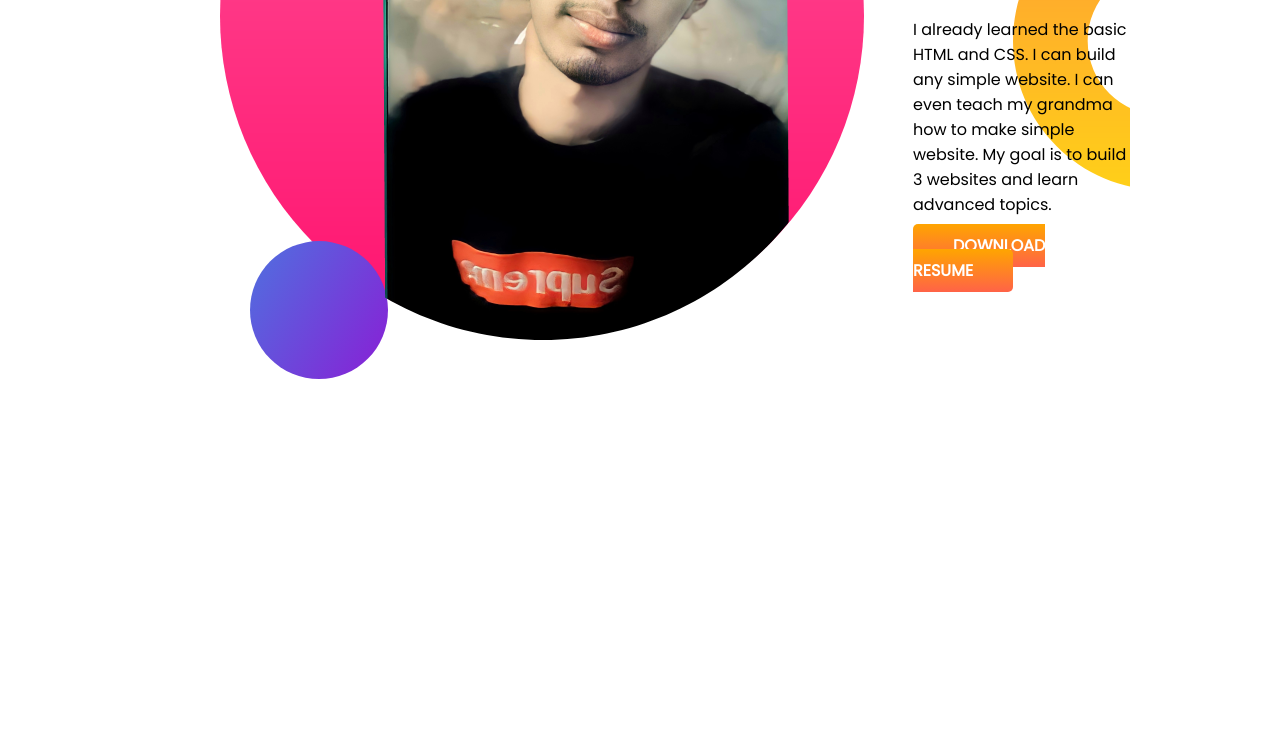
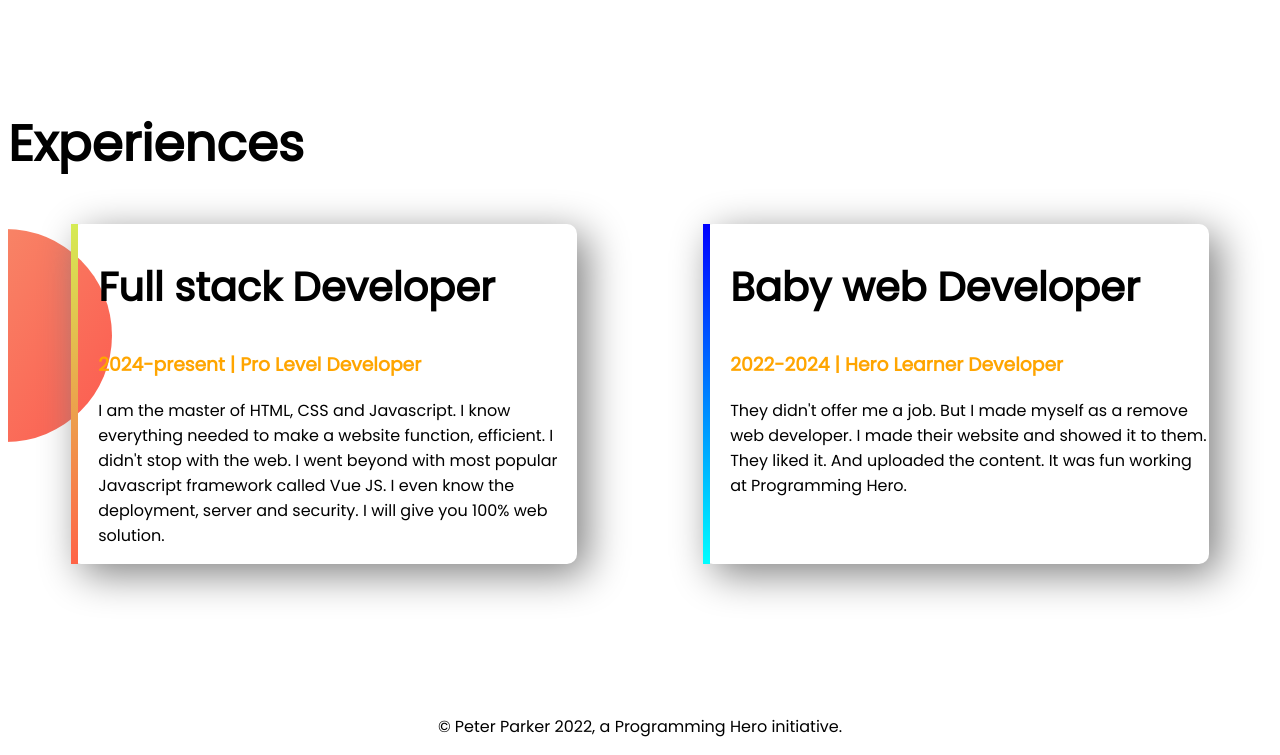
Before and after one commit to Waheedulislam/developer-portfolio, a plain HTML site: page index.html in a window 1280 px wide. Shown: the part 1169-1924 px from the top of the page. Before the commit the page ends 1706 px from the top, so only its background shows below. Drawn offline with Linux system fonts and the light colour scheme.

Commit message:
footer and experience adde

```diff
--- a/index.html
+++ b/index.html
@@ -5,7 +5,7 @@
     <meta charset="UTF-8">
     <meta http-equiv="X-UA-Compatible" content="IE=edge">
     <meta name="viewport" content="width=device-width, initial-scale=1.0">
-    <title>Waheedul portfolio</title>
+    <title> Waheedul portfolio</title>
     <link rel="preconnect" href="https://fonts.googleapis.com">
     <link rel="preconnect" href="https://fonts.gstatic.com" crossorigin>
     <link href="https://fonts.googleapis.com/css2?family=Poppins&display=swap" rel="stylesheet">
@@ -13,9 +13,9 @@
 </head>
 
 <body>
-    <section class="top-banner">
+    <section class="top-banner flexible-container">
         <div class="half-width">
-            <h1>Welcome To</h1>
+            <h1> Welcome To</h1>
             <h1><span class="orange-color"> Waheedul Islam </span> World!</h1>
             <h3>Build Climber and Train Stopper</h3>
             <p>You might saw me jumping, climbing buildings, and stopping trains. But nobody pays me a dime for that
@@ -29,8 +29,8 @@
             <img src="images/my-bg.png" alt="">
         </div>
     </section>
-    <section class="dream-big">
-        <div>
+    <section class="dream-big flexible-container">
+        <div class="half-width">
             <img src="images/my-bg2.png" alt="">
         </div>
         <div class="half-width">
@@ -41,7 +41,29 @@
             <a class="link-button" target="_blank" href="">DOWNLOAD RESUME</a>
         </div>
     </section>
-
+    <section class="experience-area">
+        <h1>Experiences</h1>
+        <div class="flexible-container">
+            <div id="full-stack-experience" class="experience-item">
+                <h2>Full stack Developer</h2>
+                <h3 class="orange-color">2024-present | Pro Level Developer</h3>
+                <p>I am the master of HTML, CSS and Javascript. I know everything needed to make a website function,
+                    efficient. I didn't stop with the web. I went beyond with most popular Javascript framework called
+                    Vue
+                    JS. I even know the deployment, server and security. I will give you 100% web solution.</p>
+            </div>
+            <div id="web-dev-exprience" class="experience-item">
+                <h2>Baby web Developer</h2>
+                <h3 class="orange-color">2022-2024 | Hero Learner Developer</h3>
+                <p>They didn't offer me a job. But I made myself as a remove web developer. I made their website and
+                    showed
+                    it to them. They liked it. And uploaded the content. It was fun working at Programming Hero.</p>
+            </div>
+        </div>
+    </section>
+    <footer>
+        <p>© Peter Parker 2022, a Programming Hero initiative.</p>
+    </footer>
 </body>
 
 </html>
--- a/style.css
+++ b/style.css
@@ -1,22 +1,25 @@
 body{
     font-family: 'Poppins', sans-serif;
-    margin: 0;
 }
 h1{
     font-size: 50px;
 }
+h2{
+    font-size: 40px;
+}
 .orange-color{
     color: orange;
 }
-section{
-    display: flex;
-    margin: 150px;
+.flexible-container{
+    display:flex;
+    margin-bottom: 150px;
 }
 .half-width{
     width: 50%;
-    padding-left: 5%;
+    padding-left: 1%;
 }
 .half-width img{
+    display: flex;
     width: 80%;
 }
 .link-button{
@@ -36,3 +39,29 @@ section{
     background-repeat: no-repeat;
     background-position: right;
 }
+.experience-area{
+    background-image: url(images/exp-bg.png);
+    background-repeat: no-repeat;
+    background-position: left;
+}
+.experience-item{
+    width: 40%;
+    margin-left: 5%;
+    margin-right: 5%;
+    padding-left: 20px;
+    border-radius: 10px;
+    box-shadow: 10px 10px 40px gray;
+}
+#web-dev-exprience{
+    border-left: 7px solid;
+border-image: linear-gradient(blue, cyan);
+border-image-slice: 1;
+}
+#full-stack-experience{
+    border-left: 7px solid;
+    border-image: linear-gradient(rgb(213, 236, 83), tomato);
+    border-image-slice: 1;
+}
+footer p{
+    text-align: center;
+}
```
Also changed, not shown: 4 other files.
